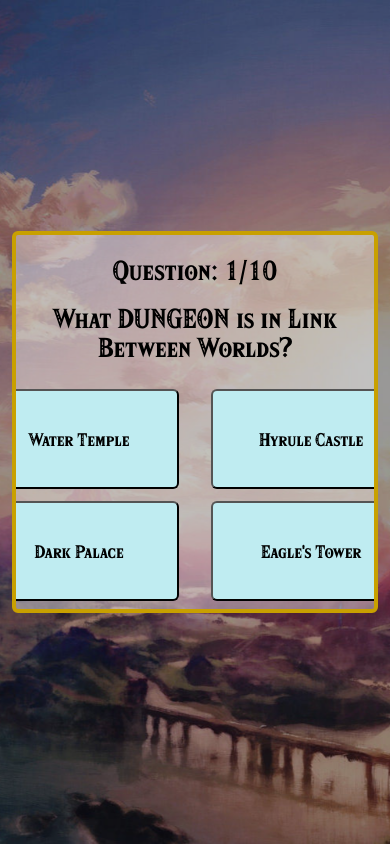
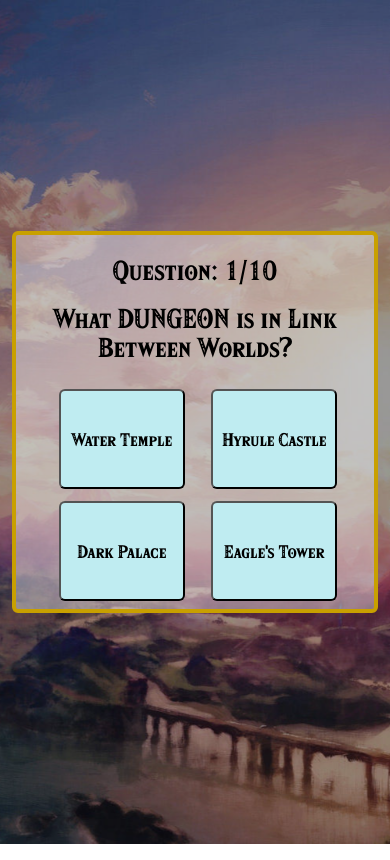
Before and after one commit to c-foarce/online-quiz, a React (Vite) app: page / in a window 390 px wide. Both pictures are taken after a click on the button "Start Quiz". Built offline with nearby package versions, Linux system fonts and the light colour scheme.

Commit message:
alterations to .button to adapt for mobile

```diff
--- a/src/styles/button.module.css
+++ b/src/styles/button.module.css
@@ -7,10 +7,18 @@
     margin: 0px 10px;
     border-radius: 6px;
 
-    height: 100px;
+    min-height: 100px;
     width: 200px;
 
     color:black;
+    /*This is to enforce the colour for mobile devices, in testing i saw that this changed to blue since they're technically links i guess idk*/
+}
+
+@media (max-width: 600px) {
+    .button {
+        width: 90%;
+        max-width: 200px;
+    }
 }
 
 /*Rules for specific buttons on the application, helpfully named and will be applied using clsx. Only affecting colour and slight visuals, dimensions and shape are defined in base selectors /\  */
```
